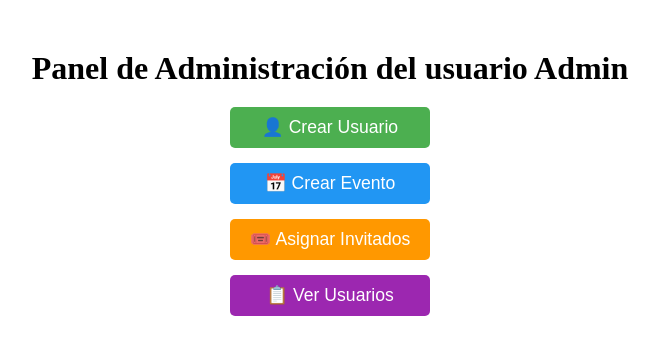
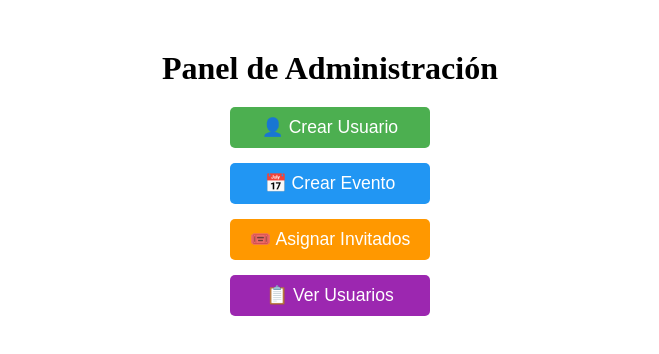
Before and after one commit to M1keTrike/AccesGate_CHM-M, an Angular app in the folder Access-Gate-APP/Access-Gate/: page /admin in a window 1280 px wide. Shown: the top 354 px of the page, without its empty margins (310-969 px from the left). Built offline with nearby package versions, Linux system fonts and the light colour scheme.

Commit message:
[TEST] deploy

```diff
--- a/Access-Gate-APP/Access-Gate/src/app/features/admin/components/admin-dashboard/admin-dashboard.component.html
+++ b/Access-Gate-APP/Access-Gate/src/app/features/admin/components/admin-dashboard/admin-dashboard.component.html
@@ -1,5 +1,5 @@
 <div class="admin-dashboard">
-    <h1>Panel de Administración del usuario Admin</h1>
+    <h1>Panel de Administración</h1>
 
     <div class="buttons-container">
       <button routerLink="/admin/create-user">👤 Crear Usuario</button>
```
